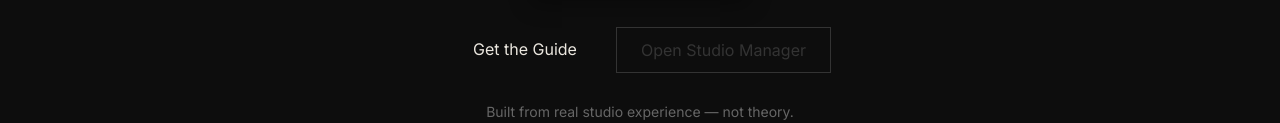
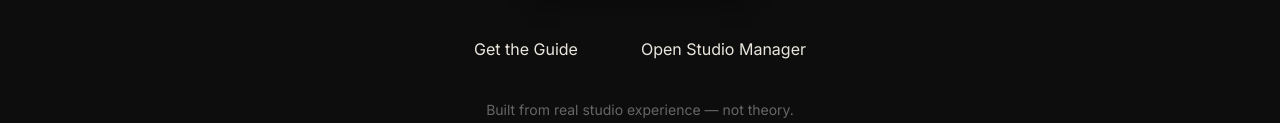
Before and after one commit to Lestercito12570/gardenshedclay-site, a plain HTML site: page index.html in a window 1280 px wide. Shown: the part 1403-1526 px from the top of the page. Drawn offline with nearby package versions, Linux system fonts and the light colour scheme.

Commit message:
Update index.html

```diff
--- a/index.html
+++ b/index.html
@@ -490,7 +490,7 @@
       </a>
 
       <a href="https://claystudio.gardenshedclay.com" target="_blank"
-         style="padding: 12px 24px; border: 1px solid #333; text-decoration: none; color: #333;">
+         style="padding: 12px 24px; border: 1px solid #ea6de; text-decoration: none; color: #ea6de;">
         Open Studio Manager
       </a>
 
```
